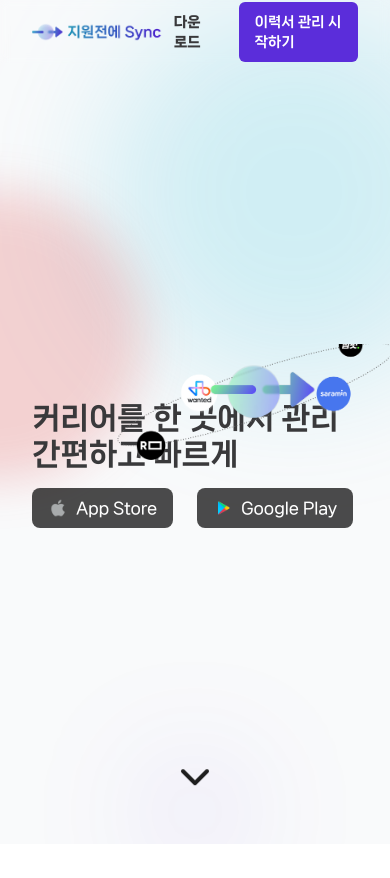
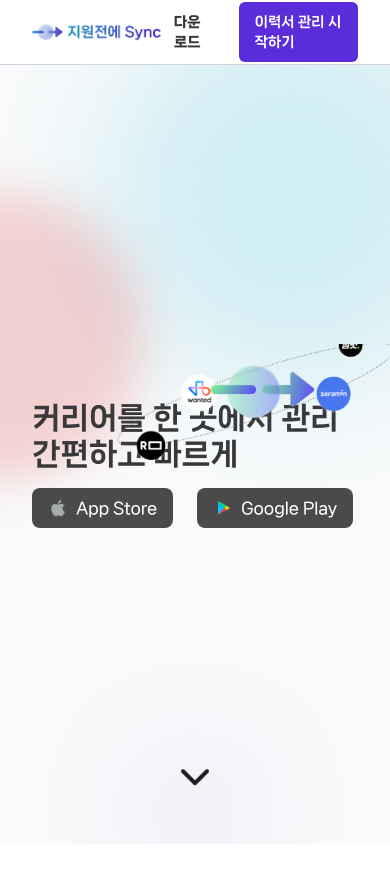
Before and after one commit to team-in10s/jiwon-sync-frontend, a Next.js app: page / in a window 390 px wide. Shown: the top 878 px of the page. Built offline with nearby package versions, Linux system fonts and the light colour scheme.

Commit message:
feat: 모바일에서는 하얀 배경

```diff
--- a/app/components/landing-navbar.tsx
+++ b/app/components/landing-navbar.tsx
@@ -21,8 +21,8 @@ export default function LandingNavbar() {
   return (
     <nav
       className={`fixed inset-x-0 top-0 z-10 transition-colors duration-300 ${
-        isScrolled ? 'bg-white/35' : 'bg-transparent'
-      } backdrop-blur-sm`}
+        isScrolled ? 'sm:bg-white/35' : 'sm:bg-transparent'
+      } border-b border-gray-300 bg-white backdrop-blur-sm sm:border-none`}
     >
       <div className="mx-auto max-w-5xl px-8">
         <div className="flex h-16 justify-between">
```
